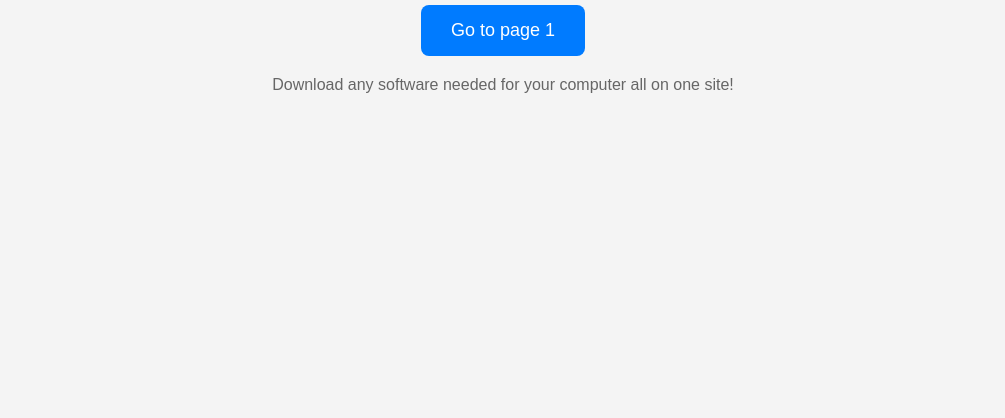
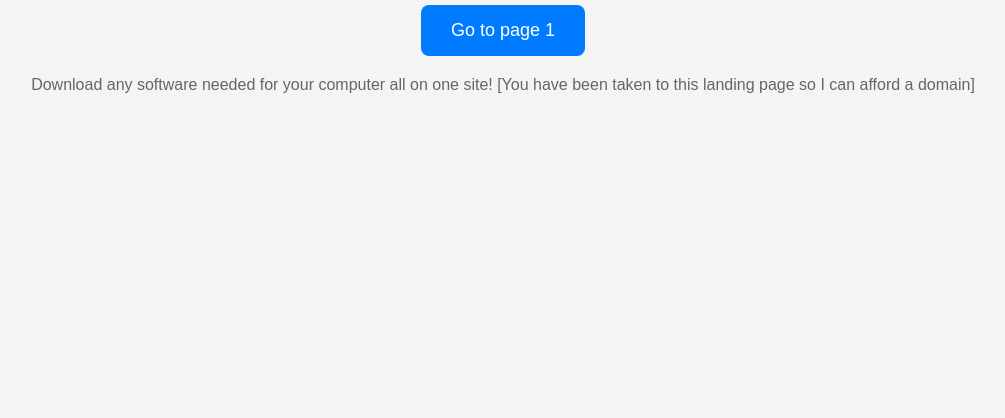
Before and after one commit to HELLOBOXOO/DownloadNest, a plain HTML site: page index.html in a window 1280 px wide. Shown: the part 382-800 px from the top of the page, without its empty margins (137-1142 px from the left). Drawn offline with Linux system fonts and the light colour scheme.

Commit message:
Update landing page with domain funding note
Added a note about domain funding in the paragraph.

```diff
--- a/index.html
+++ b/index.html
@@ -51,6 +51,6 @@
 <body>
     <h1>Welcome to DownloadNest</h1>
     <a href="https://sites.google.com/view/downloadnest/" class="redirect-button">Go to page 1</a>
-    <p>Download any software needed for your computer all on one site!</p>
+    <p>Download any software needed for your computer all on one site! [You have been taken to this landing page so I can afford a domain]</p>
 </body>
 </html>
```
